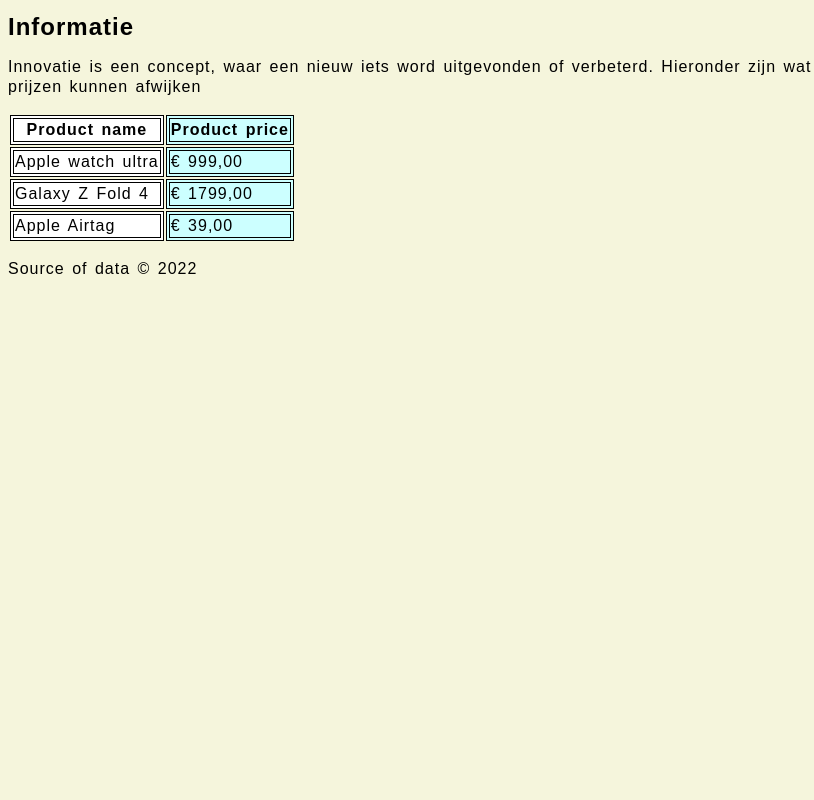
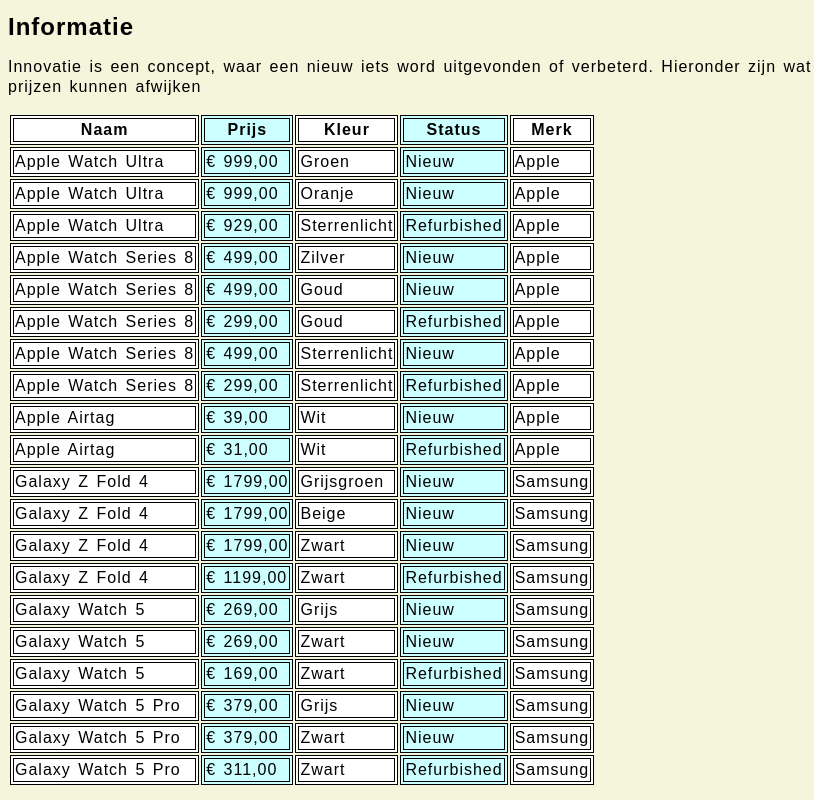
Before and after one commit to Hicham/Hicham.github.io, a plain HTML site: page pricing.html in a window 1280 px wide. Shown: the part 267-1067 px from the top of the page, 0-814 px from the left. Drawn offline with Linux system fonts and the light colour scheme; a web font is replaced by a local one.

Commit message:
Content toevoegen aan tabellen

```diff
--- a/css/style.css
+++ b/css/style.css
@@ -216,11 +216,10 @@ legend::first-letter
     display:flex;
 }
 
-
-
 .left-container
 {
     width:66%;
+    overflow-x: scroll;
 }
 
 .right-container
--- a/pricing.html
+++ b/pricing.html
@@ -67,23 +67,157 @@
                         <colgroup>
                             <col />
                             <col />
+                            <col />
+                            <col />
+                            <col />
                         </colgroup>
                         <tr>
-                            <th>Product name</th>
-                            <th>Product price</th>
+                            <th>Naam</th>
+                            <th>Prijs</th>
+                            <th>Kleur</th>
+                            <th>Status</th>
+                            <th>Merk</th>
                         </tr>
                         <tr>
-                            <td>Apple watch ultra</td>
+                            <td>Apple Watch Ultra</td>
                             <td>&euro; 999,00</td>
+                            <td>Groen</td>
+                            <td>Nieuw</td>
+                            <td>Apple</td>
+                        </tr>
+                        <tr>
+                            <td>Apple Watch Ultra</td>
+                            <td>&euro; 999,00</td>
+                            <td>Oranje</td>
+                            <td>Nieuw</td>
+                            <td>Apple</td>
+                        </tr>
+                        <tr>
+                            <td>Apple Watch Ultra</td>
+                            <td>&euro; 929,00</td>
+                            <td>Sterrenlicht</td>
+                            <td>Refurbished</td>
+                            <td>Apple</td>
+                        </tr>
+                        <tr>
+                            <td>Apple Watch Series 8</td>
+                            <td>&euro; 499,00</td>
+                            <td>Zilver</td>
+                            <td>Nieuw</td>
+                            <td>Apple</td>
+                        </tr>
+                        <tr>
+                            <td>Apple Watch Series 8</td>
+                            <td>&euro; 499,00</td>
+                            <td>Goud</td>
+                            <td>Nieuw</td>
+                            <td>Apple</td>
+                        </tr>
+                        <tr>
+                            <td>Apple Watch Series 8</td>
+                            <td>&euro; 299,00</td>
+                            <td>Goud</td>
+                            <td>Refurbished</td>
+                            <td>Apple</td>
+                        </tr>
+                        <tr>
+                            <td>Apple Watch Series 8</td>
+                            <td>&euro; 499,00</td>
+                            <td>Sterrenlicht</td>
+                            <td>Nieuw</td>
+                            <td>Apple</td>
+                        </tr>
+                        <tr>
+                            <td>Apple Watch Series 8</td>
+                            <td>&euro; 299,00</td>
+                            <td>Sterrenlicht</td>
+                            <td>Refurbished</td>
+                            <td>Apple</td>
+                        </tr>
+                        <tr>
+                            <td>Apple Airtag</td>
+                            <td>&euro; 39,00</td>
+                            <td>Wit</td>
+                            <td>Nieuw</td>
+                            <td>Apple</td>
+                        </tr>
+                        <tr>
+                            <td>Apple Airtag</td>
+                            <td>&euro; 31,00</td>
+                            <td>Wit</td>
+                            <td>Refurbished</td>
+                            <td>Apple</td>
                         </tr>
                         <tr>
                             <td>Galaxy Z Fold 4</td>
                             <td>&euro; 1799,00</td>
-                    </tr>
-                    <tr>
-                            <td>Apple Airtag</td>
-                            <td>&euro; 39,00</td>
-                    </tr>
+                            <td>Grijsgroen</td>
+                            <td>Nieuw</td>
+                            <td>Samsung</td>
+                        </tr>
+                        <tr>
+                            <td>Galaxy Z Fold 4</td>
+                            <td>&euro; 1799,00</td>
+                            <td>Beige</td>
+                            <td>Nieuw</td>
+                            <td>Samsung</td>
+                        </tr>
+                        <tr>
+                            <td>Galaxy Z Fold 4</td>
+                            <td>&euro; 1799,00</td>
+                            <td>Zwart</td>
+                            <td>Nieuw</td>
+                            <td>Samsung</td>
+                        </tr>
+                        <tr>
+                            <td>Galaxy Z Fold 4</td>
+                            <td>&euro; 1199,00</td>
+                            <td>Zwart</td>
+                            <td>Refurbished</td>
+                            <td>Samsung</td>
+                        </tr>
+                        <tr>
+                            <td>Galaxy Watch 5</td>
+                            <td>&euro; 269,00</td>
+                            <td>Grijs</td>
+                            <td>Nieuw</td>
+                            <td>Samsung</td>
+                        </tr>
+                        <tr>
+                            <td>Galaxy Watch 5</td>
+                            <td>&euro; 269,00</td>
+                            <td>Zwart</td>
+                            <td>Nieuw</td>
+                            <td>Samsung</td>
+                        </tr>
+                        <tr>
+                            <td>Galaxy Watch 5</td>
+                            <td>&euro; 169,00</td>
+                            <td>Zwart</td>
+                            <td>Refurbished</td>
+                            <td>Samsung</td>
+                        </tr>
+                        <tr>
+                            <td>Galaxy Watch 5 Pro</td>
+                            <td>&euro; 379,00</td>
+                            <td>Grijs</td>
+                            <td>Nieuw</td>
+                            <td>Samsung</td>
+                        </tr>
+                        <tr>
+                            <td>Galaxy Watch 5 Pro</td>
+                            <td>&euro; 379,00</td>
+                            <td>Zwart</td>
+                            <td>Nieuw</td>
+                            <td>Samsung</td>
+                        </tr>
+                        <tr>
+                            <td>Galaxy Watch 5 Pro</td>
+                            <td>&euro; 311,00</td>
+                            <td>Zwart</td>
+                            <td>Refurbished</td>
+                            <td>Samsung</td>
+                        </tr>
                     </table>
                     <footer>
                         <p>Source of data &copy; 2022</p>
```
